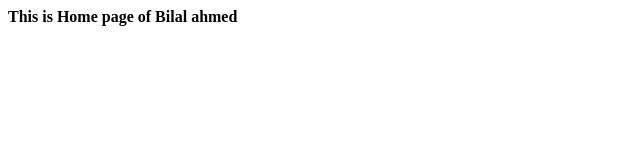
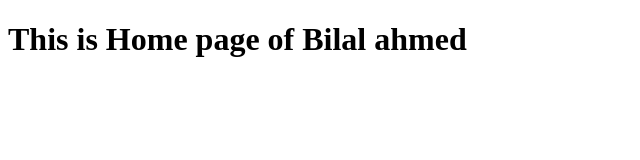
Before and after one commit to bilalahmed78/Team, a plain HTML site: page Index.html in a window 1280 px wide. Shown: the whole page, without its empty margins (0-640 px from the left). Drawn offline with Linux system fonts and the light colour scheme.

Commit message:
update by bilal

```diff
--- a/Index.html
+++ b/Index.html
@@ -7,8 +7,12 @@
     <title>Document</title>
 </head>
 <body>
-    <B>
+
+    <B><h1>
         This is Home page of Bilal ahmed
+
+    </h1>
    <B>
+
 </body>
 </html>
```
